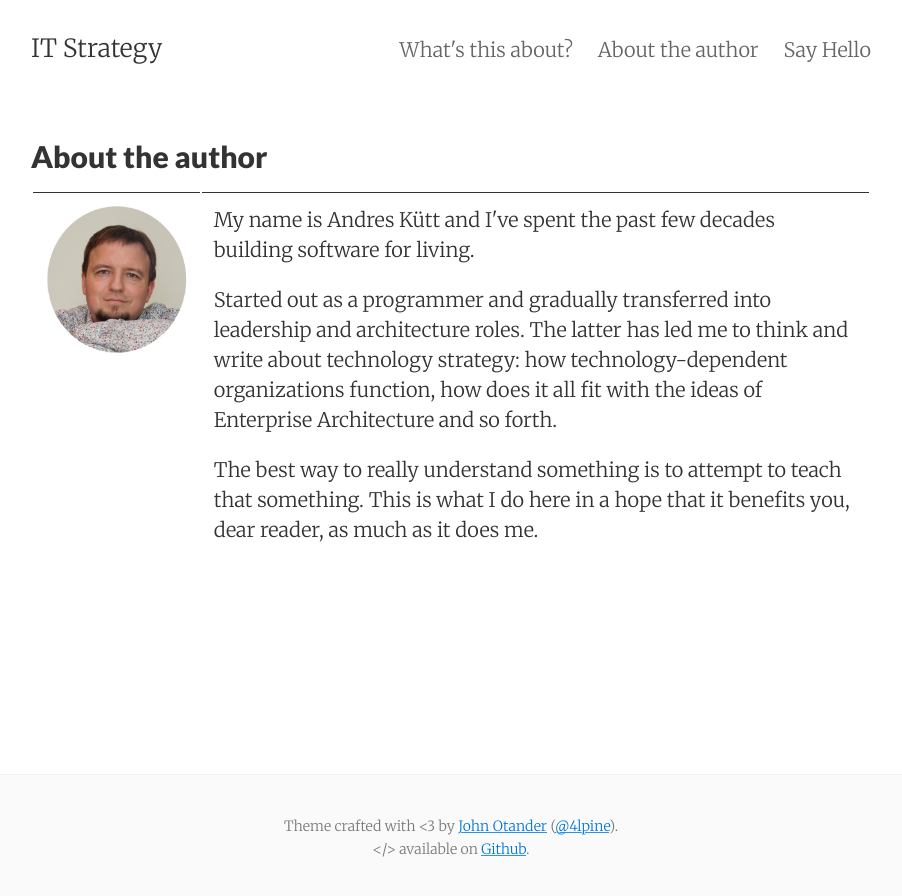
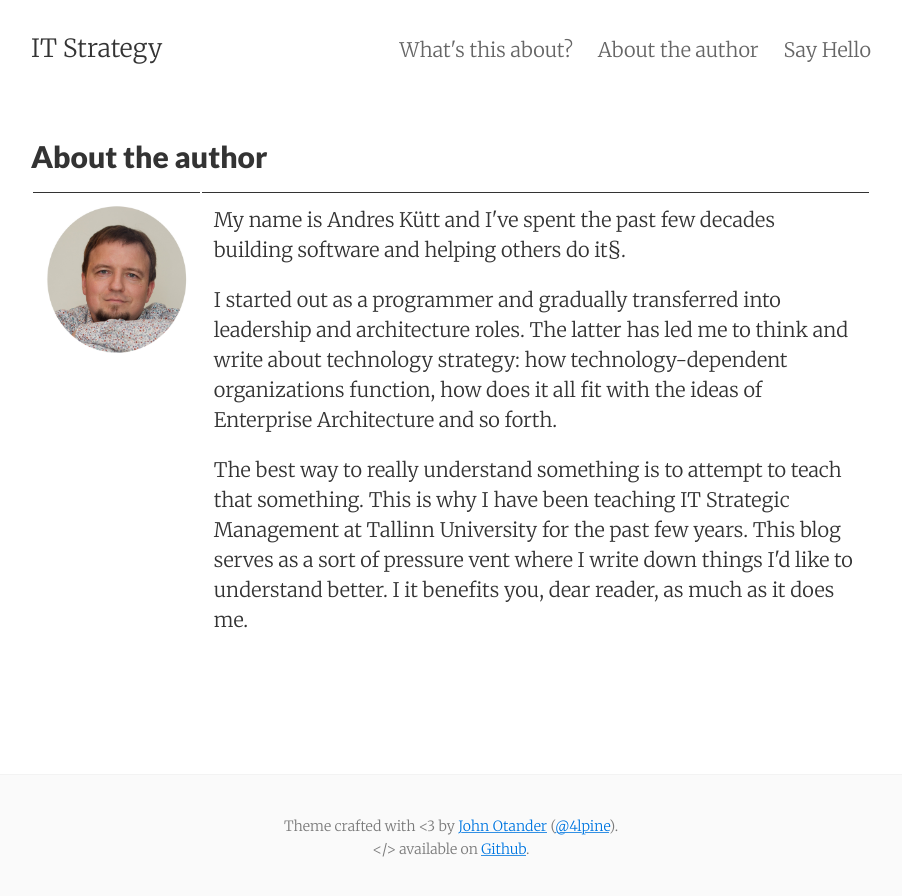
Before and after one commit to andreskytt/it_strateegia, a Jekyll site: the page built from author.md, in a window 1280 px wide. Shown: the top 896 px of the page, without its empty margins (189-1091 px from the left). Built offline with Jekyll 4.4.1, drawn with Linux system fonts in a browser that asks for light colours; comment, search, counter and statistics services are not loaded.

Commit message:
Slightly better text

```diff
--- a/author.md
+++ b/author.md
@@ -9,10 +9,10 @@ tags: author
 <img src="../assets/author.jpg" alt="Andres Kütt" width="200" align="center"/>
 </td>
 <td>
-<p>My name is Andres Kütt and I've spent the past few decades building software for living. </p>
-<p> Started out as a programmer and gradually transferred into leadership and architecture roles. The latter has led me to think and write about technology strategy: how technology-dependent organizations function, how does it all fit with the ideas of Enterprise Architecture and so forth. </p>
+<p>My name is Andres Kütt and I've spent the past few decades building software and helping others do it§. </p>
+<p> I started out as a programmer and gradually transferred into leadership and architecture roles. The latter has led me to think and write about technology strategy: how technology-dependent organizations function, how does it all fit with the ideas of Enterprise Architecture and so forth. </p>
 
-<p> The best way to really understand something is to attempt to teach that something. This is what I do here in a hope that it benefits you, dear reader, as much as it does me. </p>
+ <p> The best way to really understand something is to attempt to teach that something. This is why I have been teaching IT Strategic Management at Tallinn University for the past few years. This blog serves as a sort of pressure vent where I write down things I'd like to understand better. I it benefits you, dear reader, as much as it does me. </p>
 </td>
 </tr>
 </table>
```
